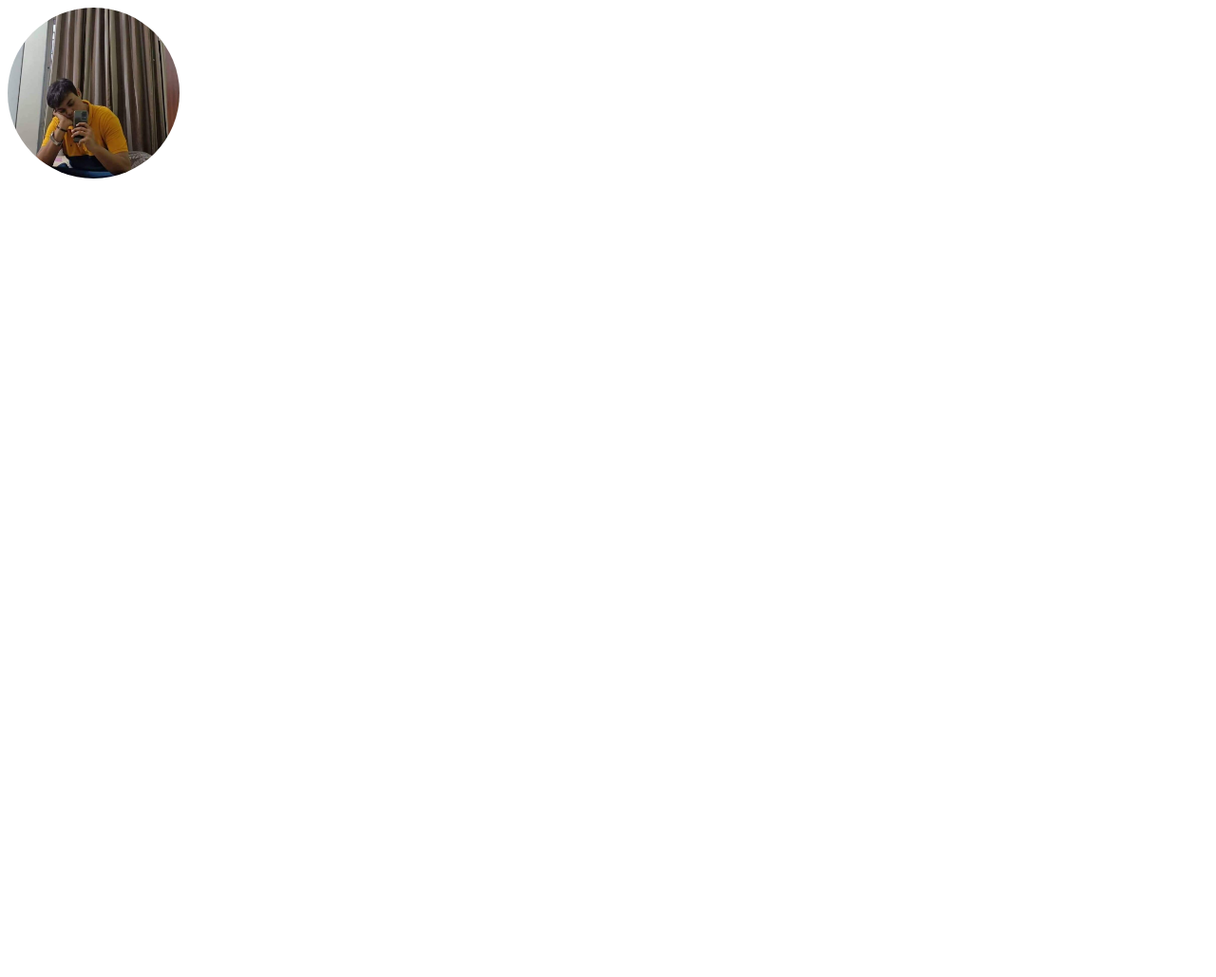
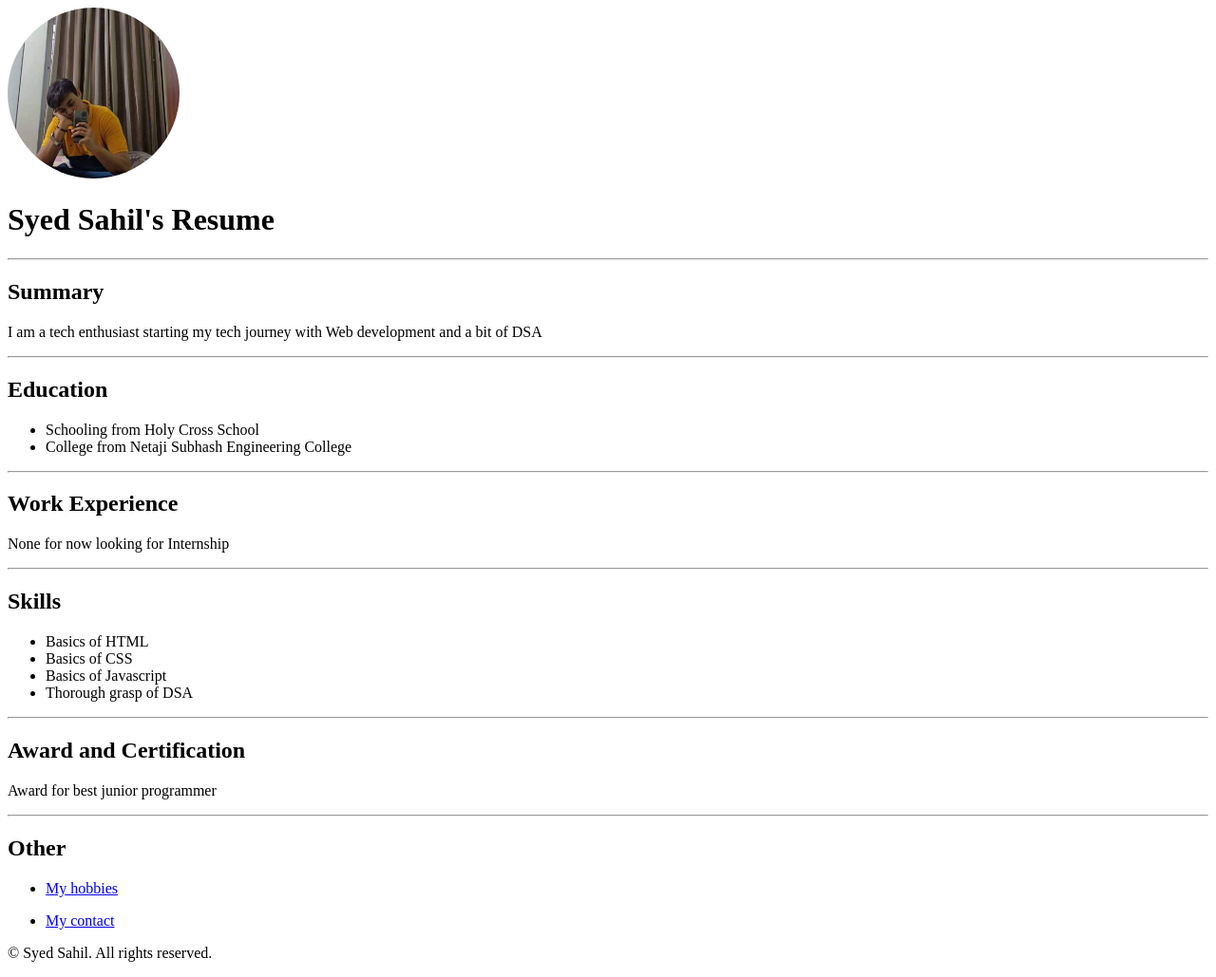
Before and after one commit to SyedSahil16/Capstone-1-noob, a plain HTML site: page index.html in a window 1280 px wide. Shown: the whole page at 95% size. Before the commit the page ends 800 px from the top, so only its background shows below. Drawn offline with Linux system fonts and the light colour scheme.

Commit message:
index.html

```diff
--- a/index.html
+++ b/index.html
@@ -5,7 +5,38 @@
     </head>
     <body>
         <img src="./pfp.jpg" height="180" alt="Resume profile picture" style="border-radius: 50%; text-align: center;">
+        <h1>Syed Sahil's Resume</h1>
+        <hr />
+        <h2>Summary</h2>
+        <p>I am a tech enthusiast starting my tech journey with Web development and a bit of DSA</p>
+        <hr />
+        <h2>Education</h2>
+        <ul>
+            <li>Schooling from Holy Cross School</li>
+            <li>College from Netaji Subhash Engineering College</li>
+        </ul>
+        <hr />
+        <h2>Work Experience</h2>
+        <p>None for now looking for Internship</p>
+        <hr />
+        <h2>Skills</h2>
+        <ul>
+            <li>Basics of HTML</li>
+            <li>Basics of CSS</li>
+            <li>Basics of Javascript</li>
+            <li>Thorough grasp of DSA   </li>
+        </ul>
+        <hr />
+        <h2>Award and Certification</h2>
+        <p>Award for best junior programmer</p>
     </body>
+    <hr />
     <footer>
+        <h2>Other</h2>
+        <ul>
+            <li><p><a href="./hobbies.html">My hobbies</a></p></li>
+            <li><p><a href="./contact.html">My contact</a></p></li>
+        </ul>
+        <p>© Syed Sahil. All rights reserved.</p>
     </footer>
 </html>
```
